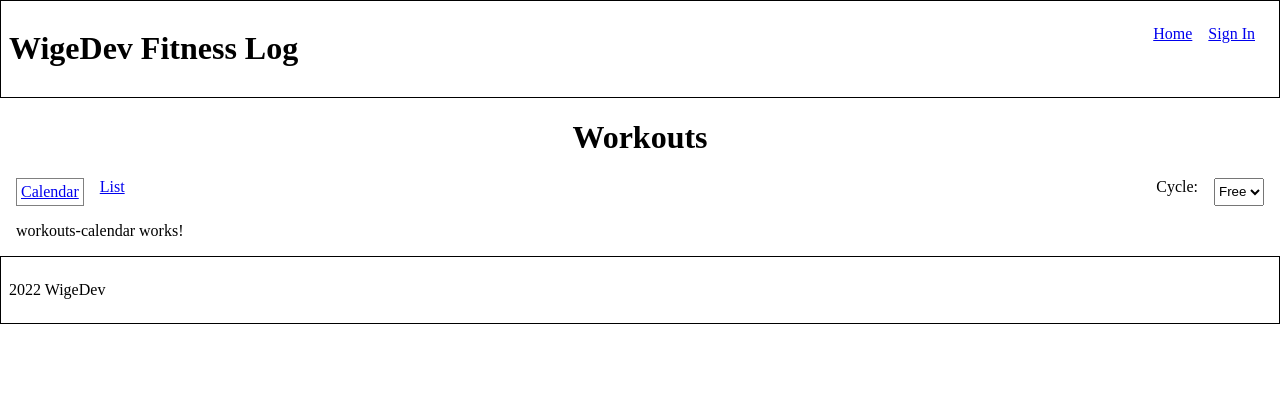
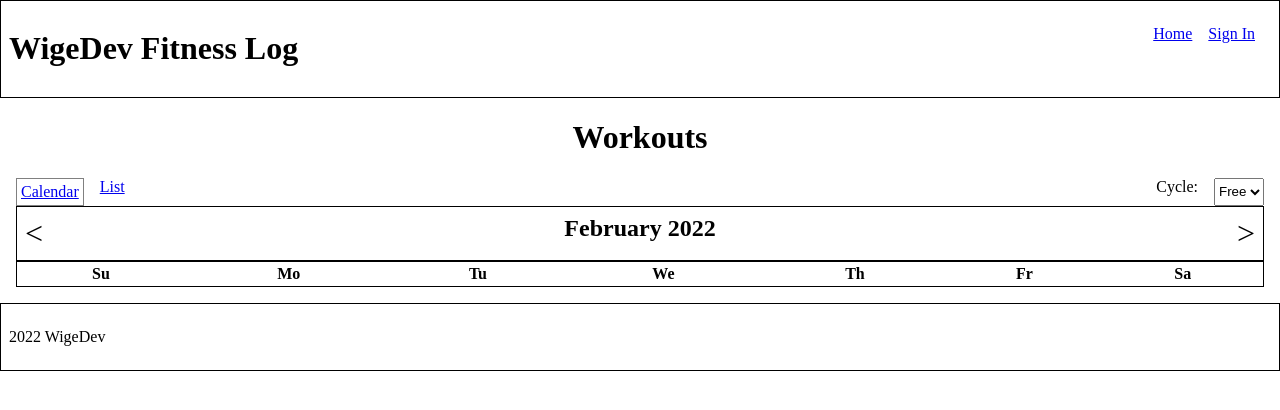
Before and after one commit to garywige/wigedev-fitness-log, an Angular app: page /free/workouts/calendar in a window 1280 px wide. Shown: the top 410 px of the page. Built offline with nearby package versions, Linux system fonts and the light colour scheme.

Commit message:
calendar markup and styling

```diff
--- a/src/app/free/workouts-calendar/workouts-calendar.component.css
+++ b/src/app/free/workouts-calendar/workouts-calendar.component.css
@@ -0,0 +1,18 @@
+h2 {
+  display: inline;
+  margin: 0;
+}
+
+a {
+  font-size: 32px;
+}
+
+table {
+  width: 100%;
+  border: solid black 1px;
+}
+
+.border {
+  border: solid black 1px;
+  padding: 8px;
+}
--- a/src/app/free/workouts-calendar/workouts-calendar.component.html
+++ b/src/app/free/workouts-calendar/workouts-calendar.component.html
@@ -1 +1,34 @@
-<p>workouts-calendar works!</p>
+<div class="flex border">
+  <a>&lt;</a>
+  <span class="spacer"></span>
+  <h2>{{ title }}</h2>
+  <span class="spacer"></span>
+  <a>&gt;</a>
+</div>
+<div>
+  <table>
+    <thead>
+      <th>
+        Su
+      </th>
+      <th>
+        Mo
+      </th>
+      <th>
+        Tu
+      </th>
+      <th>
+        We
+      </th>
+      <th>
+        Th
+      </th>
+      <th>
+        Fr
+      </th>
+      <th>
+        Sa
+      </th>
+    </thead>
+  </table>
+</div>
--- a/src/app/free/workouts-calendar/workouts-calendar.component.ts
+++ b/src/app/free/workouts-calendar/workouts-calendar.component.ts
@@ -7,9 +7,13 @@ import { Component, OnInit } from '@angular/core';
 })
 export class WorkoutsCalendarComponent implements OnInit {
 
+  title: string = ''
+
   constructor() { }
 
   ngOnInit(): void {
+    const today = new Date()
+    this.title = `${today.toLocaleString('default', {month: 'long'})} ${today.getFullYear()}`
   }
 
 }
```
